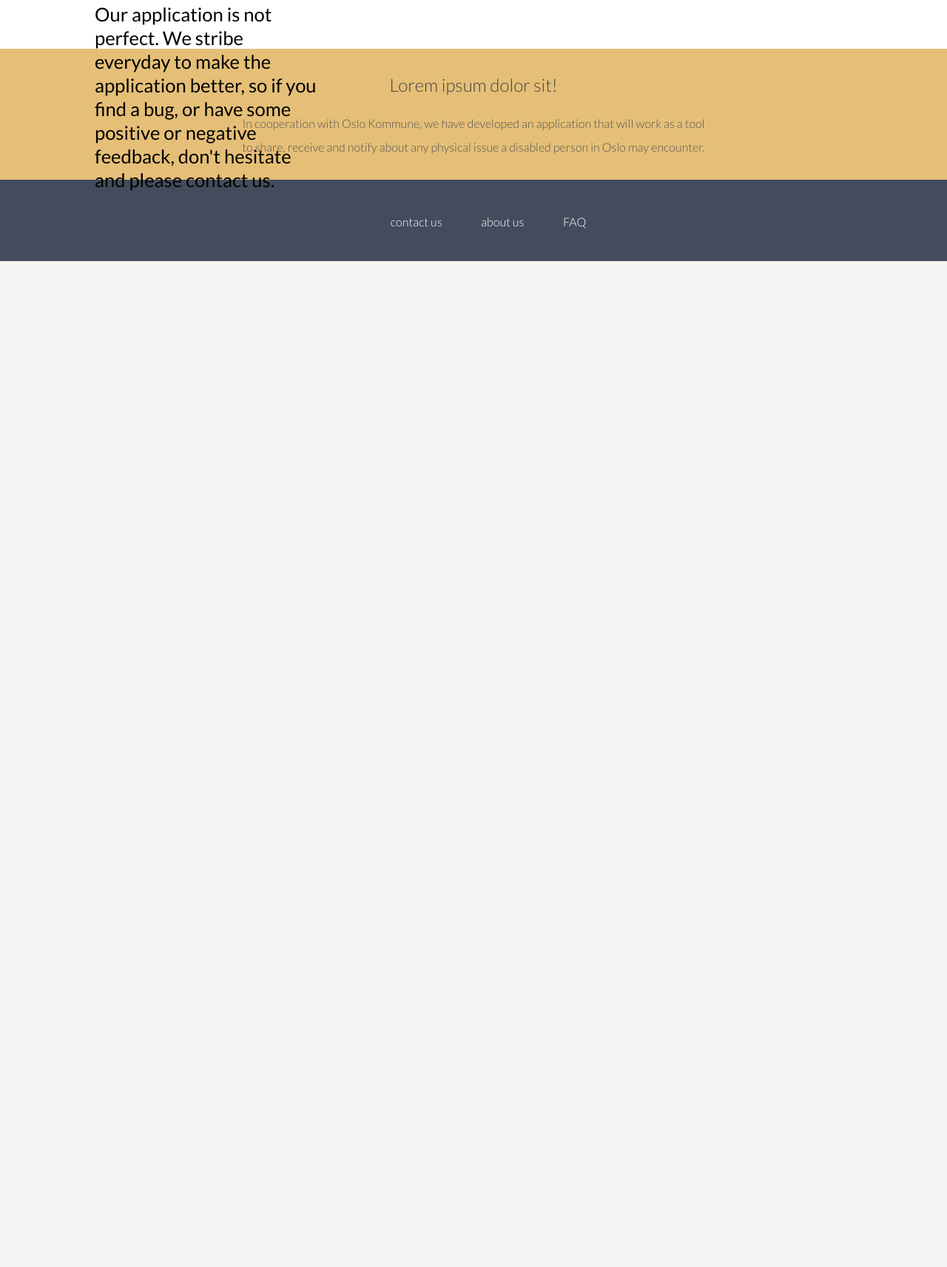
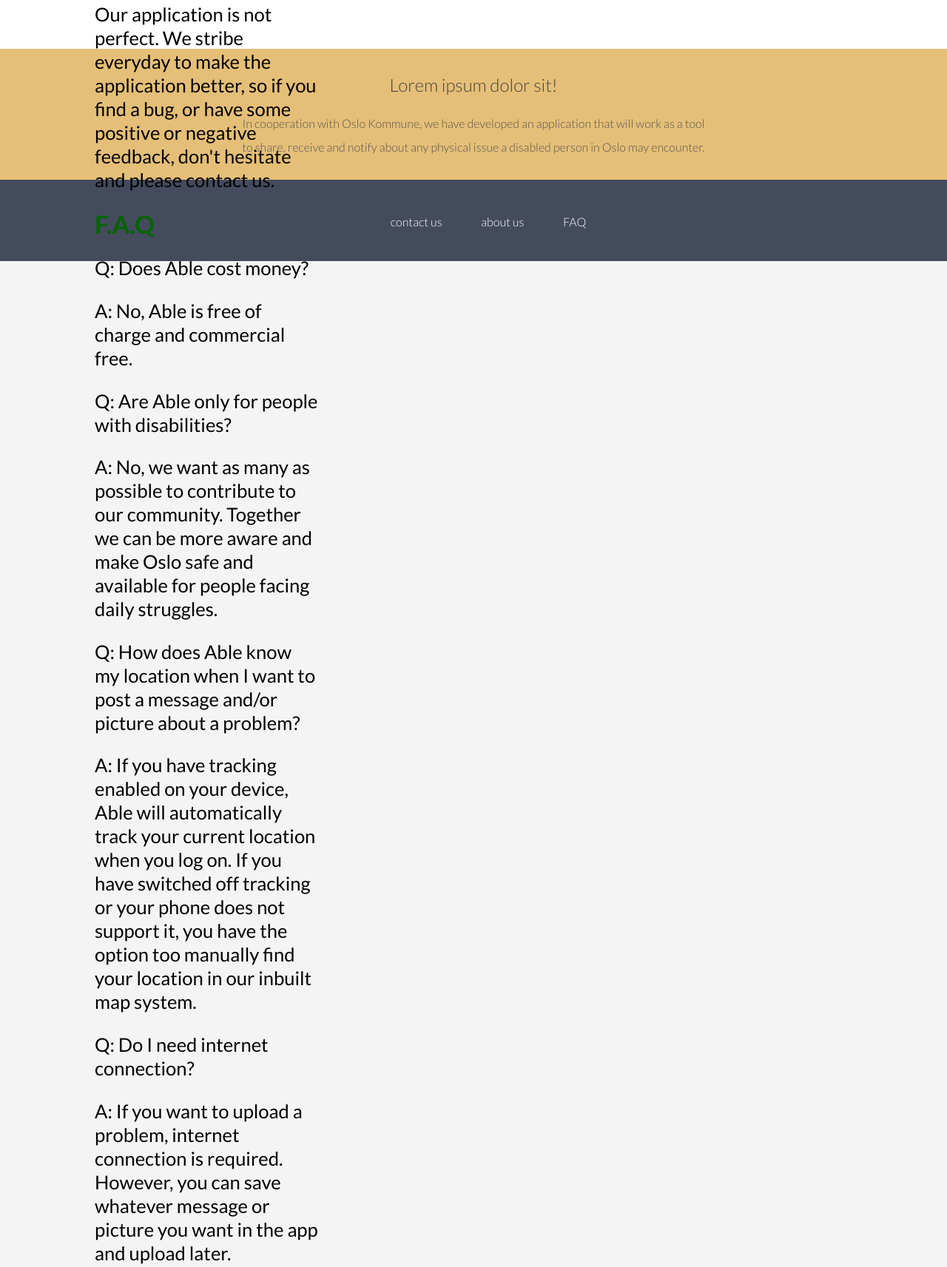
Before and after one commit to vgtv/Deliverable04, a plain HTML site: page support.html in a window 1280 px wide. Shown: the part 636-2349 px from the top of the page at 74% size. Before the commit the page ends 989 px from the top, so only its background shows below. Drawn offline with Linux system fonts and the light colour scheme.

Commit message:
La til noen spørsmål m/svar
La til noen spørsmål m/svar

```diff
--- a/support.html
+++ b/support.html
@@ -30,15 +30,41 @@
 <div class="cover">
     <section class="main_content">
         <h1>Having issues or questions?</h1>
+
         <p>We have listed some of the most frequently asked questions below<!--(or “here” <a href=”FAQ”)-->
             with answers from our support team.
             If you need help or have a question that is not answered below, we`d love to help you.
-            You can get in touch by sending an email to one of us. Our contact information is listed <a href="contact.html" title="here">here </a>. </p>
+            You can get in touch by sending an email to one of us. Our contact information is listed <a
+                    href="contact.html" title="here">here </a>. </p>
 
         <h1>Report a bug</h1>
+
         <P>Our application is not perfect. We stribe everyday to make the application better,
             so if you find a bug, or have some positive or negative feedback, don't hesitate and please contact us.
         </P>
+
+        <h2>F.A.Q</h2>
+
+        <p> Q: Does Able cost money?</p>
+
+        <p> A: No, Able is free of charge and commercial free.</p>
+
+        <p> Q: Are Able only for people with disabilities?</p>
+
+        <p> A: No, we want as many as possible to contribute to our community. Together we can be more aware and make
+            Oslo safe and available for people facing daily struggles.</p>
+
+        <p> Q: How does Able know my location when I want to post a message and/or picture about a problem?</p>
+
+        <p> A: If you have tracking enabled on your device, Able will automatically track your current location when you
+            log on. If you have switched off tracking or your phone does not support it, you have the option too
+            manually find your location in our inbuilt map system.</p>
+
+         <p>   Q: Do I need internet connection?</p>
+
+         <p>   A: If you want to upload a problem, internet connection is required.
+            However, you can save whatever message or picture you want in the app and upload later.
+        </p>
 
 
     </section>
```
